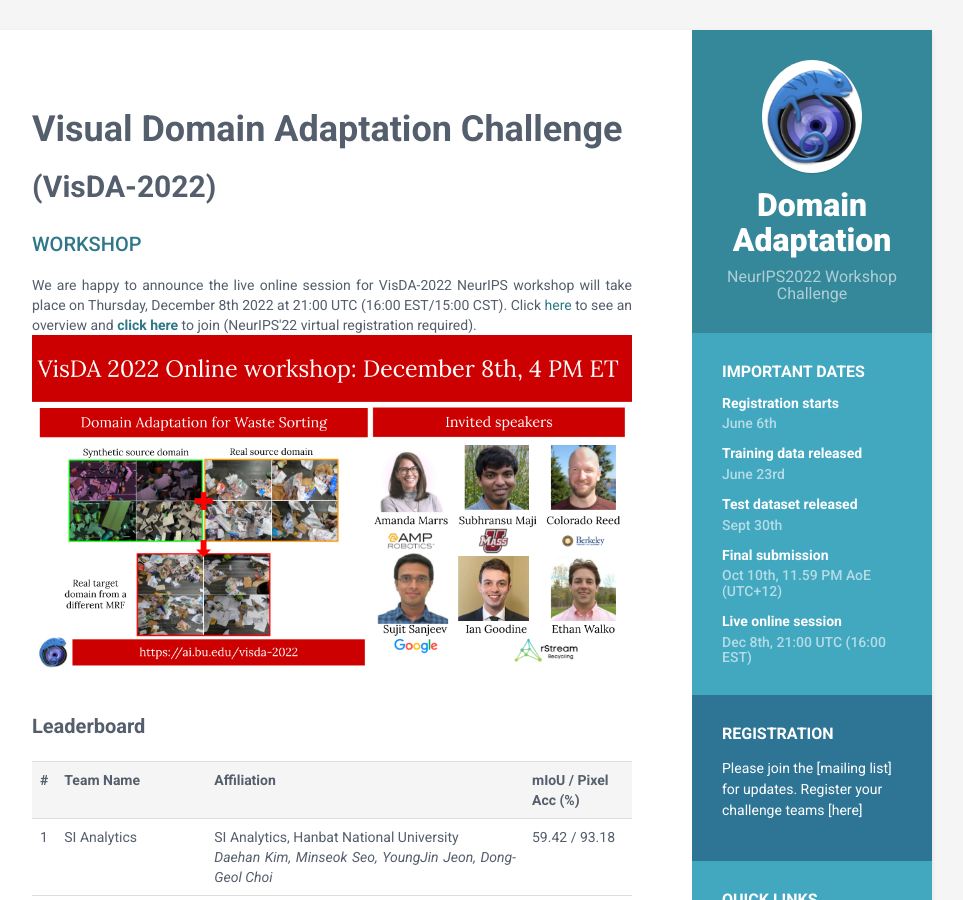
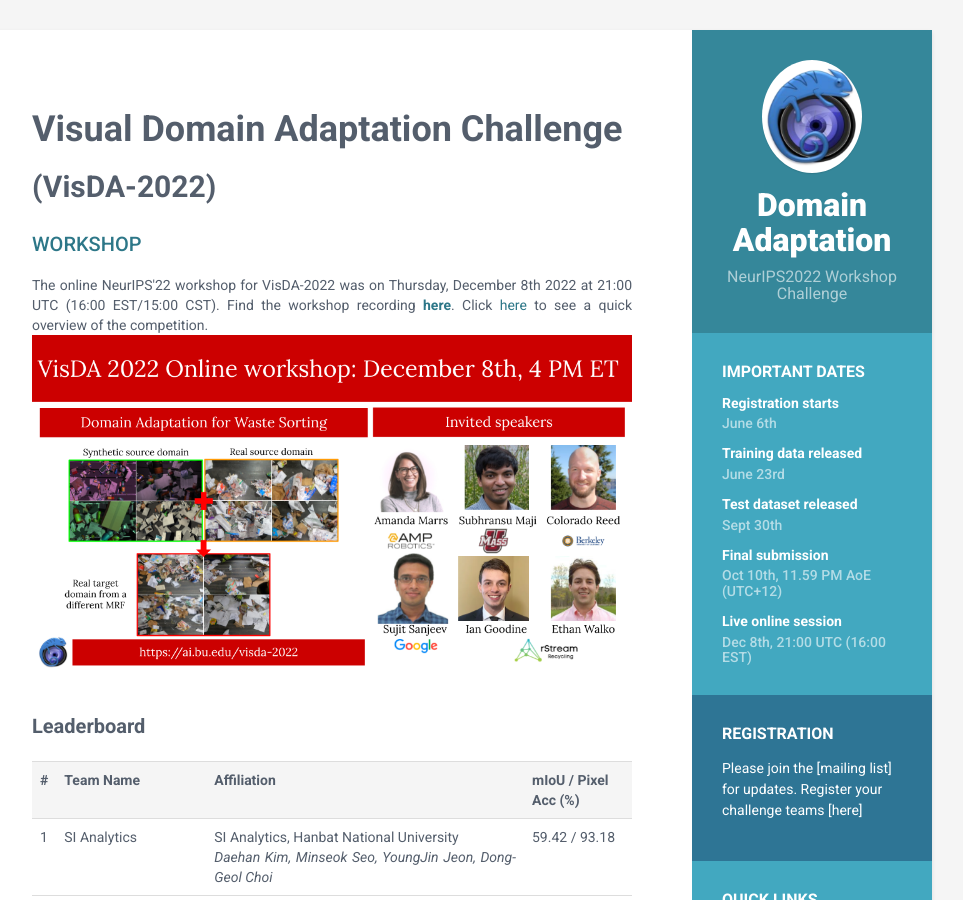
Before and after one commit to VisionLearningGroup/visda-2022, a Jekyll site: the page built from index.html, in a window 1280 px wide and 900 px high. Shown: the whole window, without its empty margins (188-1151 px from the left). Built offline with Jekyll 4.4.1, drawn with Linux system fonts in a browser that asks for light colours.

Commit message:
Update index.html

```diff
--- a/index.html
+++ b/index.html
@@ -27,7 +27,8 @@
 
 <h2 class="section-title"> Workshop </h2>
 
-We are happy to announce the live online session for VisDA-2022 NeurIPS workshop will take place on Thursday, December 8th 2022 at 21:00 UTC (16:00 EST/15:00 CST). Click <a href="https://recorder-v3.slideslive.com/?share=78449&s=2dde8157-803e-4828-b64d-93297fb20aad">here</a> to see an overview and <a href="https://neurips.cc/virtual/2022/competition/50088"><b>click here</b></a> to join (NeurIPS'22 virtual registration required).
+The online NeurIPS'22 workshop for VisDA-2022 was on Thursday, December 8th 2022 at 21:00 UTC (16:00 EST/15:00 CST). Find the workshop recording <a href="https://youtu.be/ewPHzZo78_0"><b>here</b></a>.
+Click <a href="https://recorder-v3.slideslive.com/?share=78449&s=2dde8157-803e-4828-b64d-93297fb20aad">here</a> to see a quick overview of the competition.
 
 <figure>
   <img class="img-responsive" style="display:block;margin-left:auto;margin-right:auto" src="assets/images/visda_2022_workshop_ad.png"/>
```
